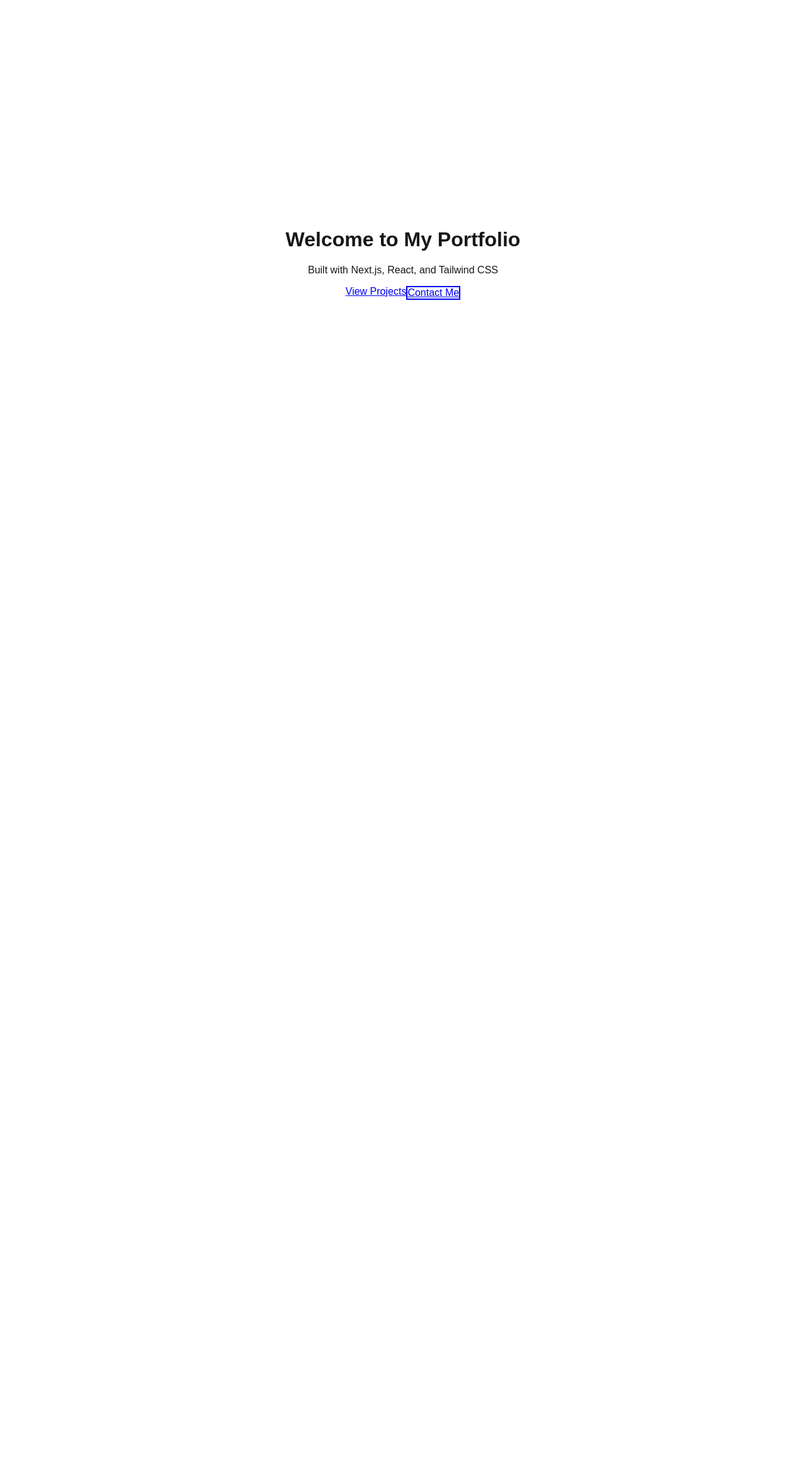
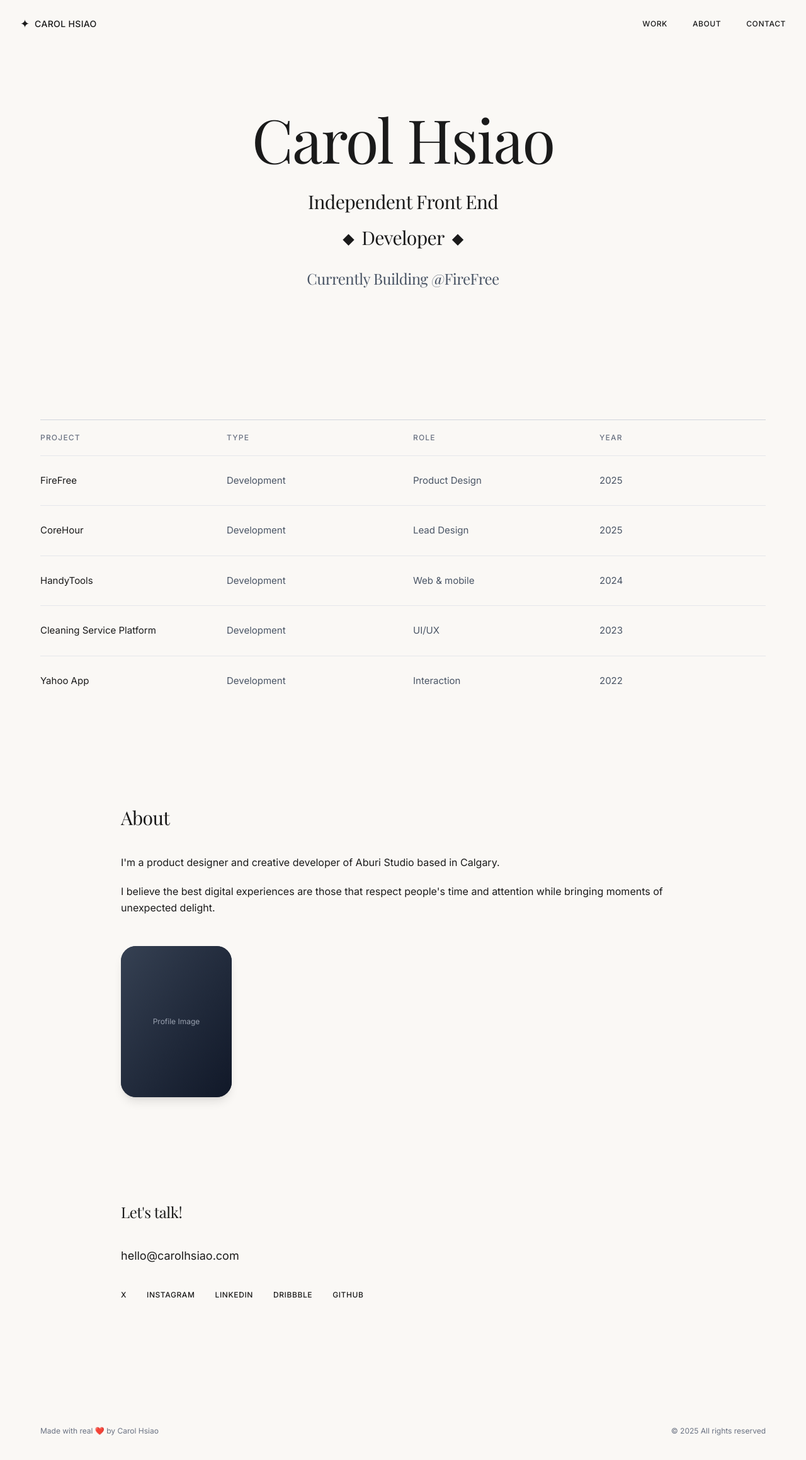
Before and after one commit to carolhsiaoo/Portfolio-planets, a Next.js app: page / in a window 1280 px wide. Shown: the whole page at 63% size. Before the commit the page ends 816 px from the top, so only its background shows below. Built offline with nearby package versions, Linux system fonts and the light colour scheme.

Commit message:
Enhance portfolio layout and styling by adding a header, projects table, about section, and contact information. Update global styles to include custom fonts and improved color scheme.

```diff
--- a/app/globals.css
+++ b/app/globals.css
@@ -1,27 +1,29 @@
-@tailwind base;
-@tailwind components;
-@tailwind utilities;
+@import url('https://fonts.googleapis.com/css2?family=Playfair+Display:wght@400;500;600;700&family=Inter:wght@300;400;500;600&display=swap');
+@import "tailwindcss";
 
 :root {
-  --background: #ffffff;
-  --foreground: #171717;
-}
-
-@media (prefers-color-scheme: dark) {
-  :root {
-    --background: #0a0a0a;
-    --foreground: #ededed;
-  }
+  --background: #faf8f5;
+  --foreground: #1a1a1a;
 }
 
 body {
   color: var(--foreground);
   background: var(--background);
-  font-family: Arial, Helvetica, sans-serif;
+  font-family: 'Inter', -apple-system, BlinkMacSystemFont, 'Segoe UI', sans-serif;
+  -webkit-font-smoothing: antialiased;
+  -moz-osx-font-smoothing: grayscale;
 }
 
-@layer utilities {
-  .text-balance {
-    text-wrap: balance;
-  }
+.font-serif {
+  font-family: 'Playfair Display', Georgia, serif;
+  font-weight: 400;
+  letter-spacing: -0.02em;
 }
+
+@utility text-balance {
+  text-wrap: balance;
+}
+
+html {
+  scroll-behavior: smooth;
+}
--- a/app/page.tsx
+++ b/app/page.tsx
@@ -1,28 +1,130 @@
+import Header from "@/components/Header";
+
 export default function Home() {
+  const projects = [
+    { name: "FireFree", type: "Development", role: "Product Design", year: "2025" },
+    { name: "CoreHour", type: "Development", role: "Lead Design", year: "2025" },
+    { name: "HandyTools", type: "Development", role: "Web & mobile", year: "2024" },
+    { name: "Cleaning Service Platform", type: "Development", role: "UI/UX", year: "2023" },
+    { name: "Yahoo App", type: "Development", role: "Interaction", year: "2022" },
+  ];
+
+  const socialLinks = [
+    { name: "X", url: "#" },
+    { name: "INSTAGRAM", url: "#" },
+    { name: "LINKEDIN", url: "#" },
+    { name: "DRIBBBLE", url: "#" },
+    { name: "GITHUB", url: "#" },
+  ];
+
   return (
-    <div className="min-h-screen flex items-center justify-center bg-gradient-to-br from-blue-50 to-indigo-100 dark:from-gray-900 dark:to-gray-800">
-      <div className="text-center px-4">
-        <h1 className="text-5xl md:text-7xl font-bold text-gray-900 dark:text-white mb-4">
-          Welcome to My Portfolio
-        </h1>
-        <p className="text-xl md:text-2xl text-gray-600 dark:text-gray-300 mb-8">
-          Built with Next.js, React, and Tailwind CSS
-        </p>
-        <div className="flex gap-4 justify-center">
+    <div className="min-h-screen">
+      <Header />
+
+      {/* Hero Section */}
+      <section className="pt-40 pb-32 px-8">
+        <div className="max-w-5xl mx-auto text-center">
+          <h1 className="text-6xl md:text-8xl font-serif mb-4 leading-tight">
+            Carol Hsiao
+          </h1>
+          <p className="text-2xl md:text-3xl font-serif mb-2 leading-relaxed">
+            Independent Front End
+          </p>
+          <p className="text-2xl md:text-3xl font-serif mb-6 flex items-center justify-center gap-3 leading-relaxed">
+            <span className="text-2xl">◆</span>
+            Developer
+            <span className="text-2xl">◆</span>
+          </p>
+          <p className="text-xl md:text-2xl font-serif text-gray-600">
+            Currently Building @FireFree
+          </p>
+        </div>
+      </section>
+
+      {/* Projects Table Section */}
+      <section id="work" className="py-20 px-8">
+        <div className="max-w-6xl mx-auto">
+          <div className="border-t border-gray-300">
+            {/* Table Header */}
+            <div className="grid grid-cols-4 gap-8 py-5 text-xs font-medium text-gray-500 uppercase tracking-widest">
+              <div>Project</div>
+              <div>Type</div>
+              <div>Role</div>
+              <div>Year</div>
+            </div>
+
+            {/* Table Rows */}
+            {projects.map((project, index) => (
+              <div
+                key={index}
+                className="grid grid-cols-4 gap-8 py-7 border-t border-gray-200 hover:bg-[#f5f3f0] transition-colors cursor-pointer"
+              >
+                <div className="font-normal text-[15px]">{project.name}</div>
+                <div className="text-gray-600 text-[15px]">{project.type}</div>
+                <div className="text-gray-600 text-[15px]">{project.role}</div>
+                <div className="text-gray-600 text-[15px]">{project.year}</div>
+              </div>
+            ))}
+          </div>
+        </div>
+      </section>
+
+      {/* About Section */}
+      <section id="about" className="py-20 px-8">
+        <div className="max-w-4xl mx-auto">
+          <h2 className="text-3xl font-serif mb-10">About</h2>
+          <p className="text-base leading-relaxed mb-5">
+            I'm a product designer and creative developer of Aburi Studio based in Calgary.
+          </p>
+          <p className="text-base leading-relaxed mb-12">
+            I believe the best digital experiences are those that respect people's time and attention
+            while bringing moments of unexpected delight.
+          </p>
+
+          <div className="inline-block">
+            <div className="w-44 h-60 bg-gray-800 rounded-3xl overflow-hidden shadow-lg">
+              {/* Placeholder for profile image */}
+              <div className="w-full h-full bg-gradient-to-br from-gray-700 to-gray-900 flex items-center justify-center text-gray-400 text-xs">
+                Profile Image
+              </div>
+            </div>
+          </div>
+        </div>
+      </section>
+
+      {/* Contact Section */}
+      <section id="contact" className="py-20 px-8">
+        <div className="max-w-4xl mx-auto">
+          <h2 className="text-2xl font-serif mb-10">Let's talk!</h2>
+
           <a
-            href="#projects"
-            className="px-6 py-3 bg-indigo-600 text-white rounded-lg hover:bg-indigo-700 transition-colors"
+            href="mailto:hello@carolhsiao.com"
+            className="text-lg font-normal hover:opacity-60 transition-opacity inline-block mb-10"
           >
-            View Projects
+            hello@carolhsiao.com
           </a>
-          <a
-            href="#contact"
-            className="px-6 py-3 bg-white dark:bg-gray-800 text-indigo-600 dark:text-indigo-400 border-2 border-indigo-600 dark:border-indigo-400 rounded-lg hover:bg-indigo-50 dark:hover:bg-gray-700 transition-colors"
-          >
-            Contact Me
-          </a>
+
+          <div className="flex gap-8 text-xs font-medium tracking-wider">
+            {socialLinks.map((link, index) => (
+              <a
+                key={index}
+                href={link.url}
+                className="hover:opacity-60 transition-opacity"
+              >
+                {link.name}
+              </a>
+            ))}
+          </div>
         </div>
-      </div>
+      </section>
+
+      {/* Footer */}
+      <footer className="py-10 px-8 mt-20">
+        <div className="max-w-6xl mx-auto flex justify-between items-center text-xs text-gray-500">
+          <div>Made with real ❤️ by Carol Hsiao</div>
+          <div>© 2025 All rights reserved</div>
+        </div>
+      </footer>
     </div>
   );
 }
--- /dev/null
+++ b/components/Header.tsx
@@ -0,0 +1,24 @@
+export default function Header() {
+  return (
+    <header className="fixed top-0 left-0 right-0 bg-[#faf8f5]/90 backdrop-blur-sm z-50">
+      <div className="max-w-7xl mx-auto px-8 py-6 flex items-center justify-between">
+        <div className="flex items-center gap-2">
+          <span className="text-lg">✦</span>
+          <span className="font-medium text-sm tracking-wide">CAROL HSIAO</span>
+        </div>
+
+        <nav className="flex gap-10">
+          <a href="#work" className="text-xs font-medium tracking-wider hover:opacity-60 transition-opacity">
+            WORK
+          </a>
+          <a href="#about" className="text-xs font-medium tracking-wider hover:opacity-60 transition-opacity">
+            ABOUT
+          </a>
+          <a href="#contact" className="text-xs font-medium tracking-wider hover:opacity-60 transition-opacity">
+            CONTACT
+          </a>
+        </nav>
+      </div>
+    </header>
+  );
+}
```
